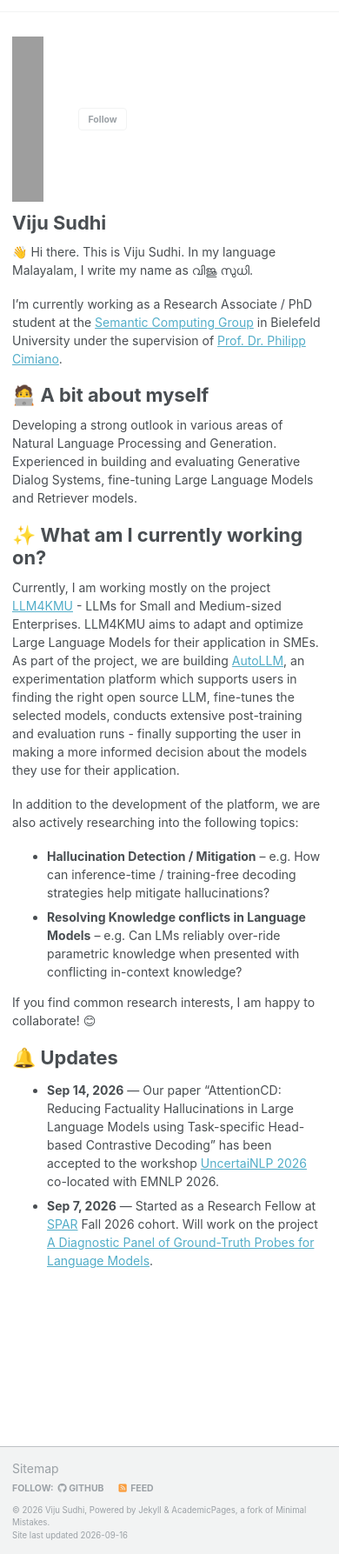
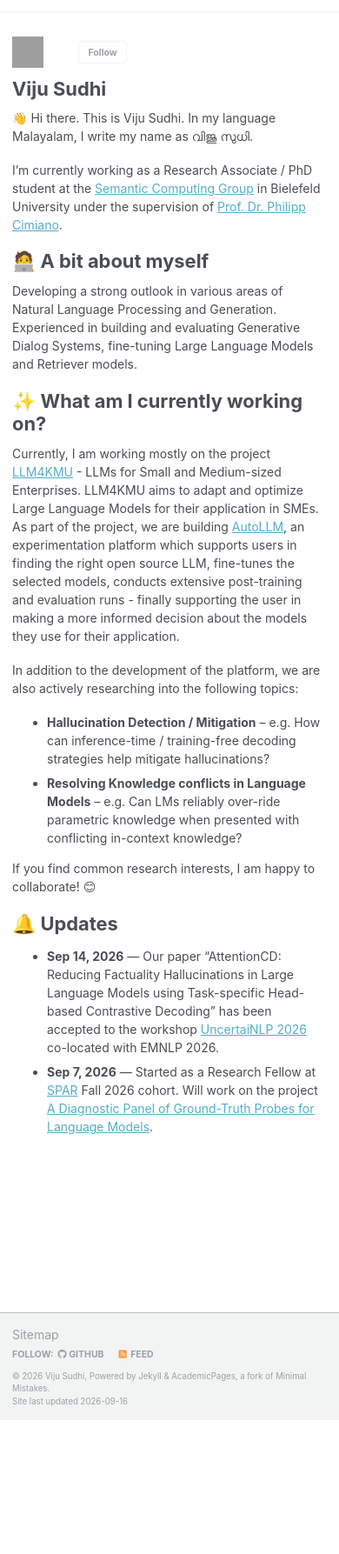
Before and after one commit to vijusudhi/vijusudhi.github.io, a Jekyll site: the page built from _pages/about.md, in a window 390 px wide. Shown: the whole page at 87% size. Built offline with Jekyll 4.4.1, drawn with Linux system fonts in a browser that asks for light colours; a script that is not in the unit is left out; after the commit the page ends 1633 px from its top, so only the background shows below that.

Commit message:
Remove fixed height from sidebar images for better responsiveness

```diff
--- a/_sass/layout/_sidebar.scss
+++ b/_sass/layout/_sidebar.scss
@@ -96,7 +96,6 @@
   img {
     display: block;
     width: 190px;
-    height: 190px;
     max-width: 100%;
     border-radius: 0;
     object-fit: cover;
```
